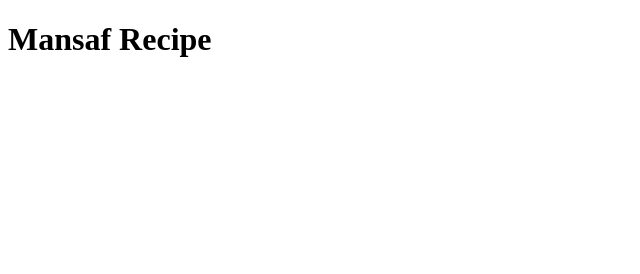
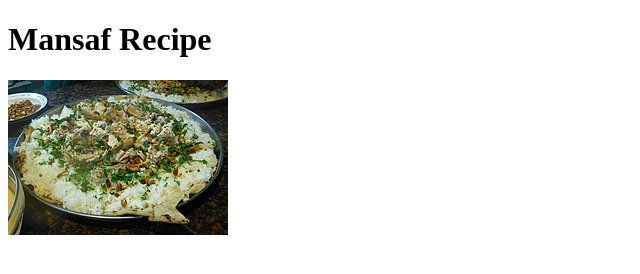
Before and after one commit to ahmadmnazel/odin-recipes, a plain HTML site: page recipes/mansaf.html in a window 1280 px wide. Shown: the whole page, without its empty margins (0-640 px from the left). Drawn offline with Linux system fonts and the light colour scheme.

Commit message:
Made Image Dir Added Image

```diff
--- a/recipes/mansaf.html
+++ b/recipes/mansaf.html
@@ -7,5 +7,6 @@
 </head>
 <body>
     <h1>Mansaf Recipe</h1>
+    <img src="./images/mansaf.jpg" alt="Mansaf">
 </body>
 </html>
```
Also changed, not shown: recipes/images/mansaf.jpg (added).
